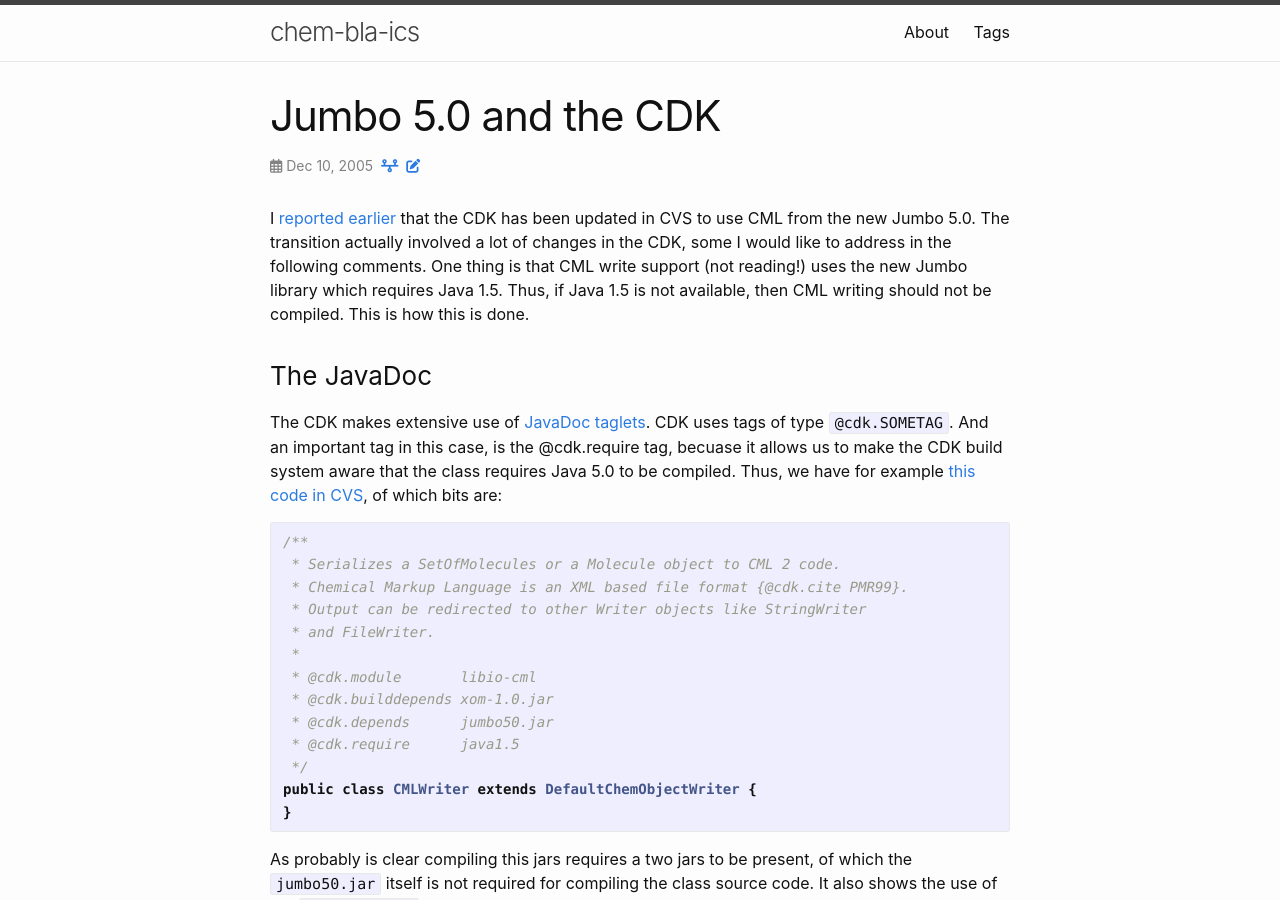
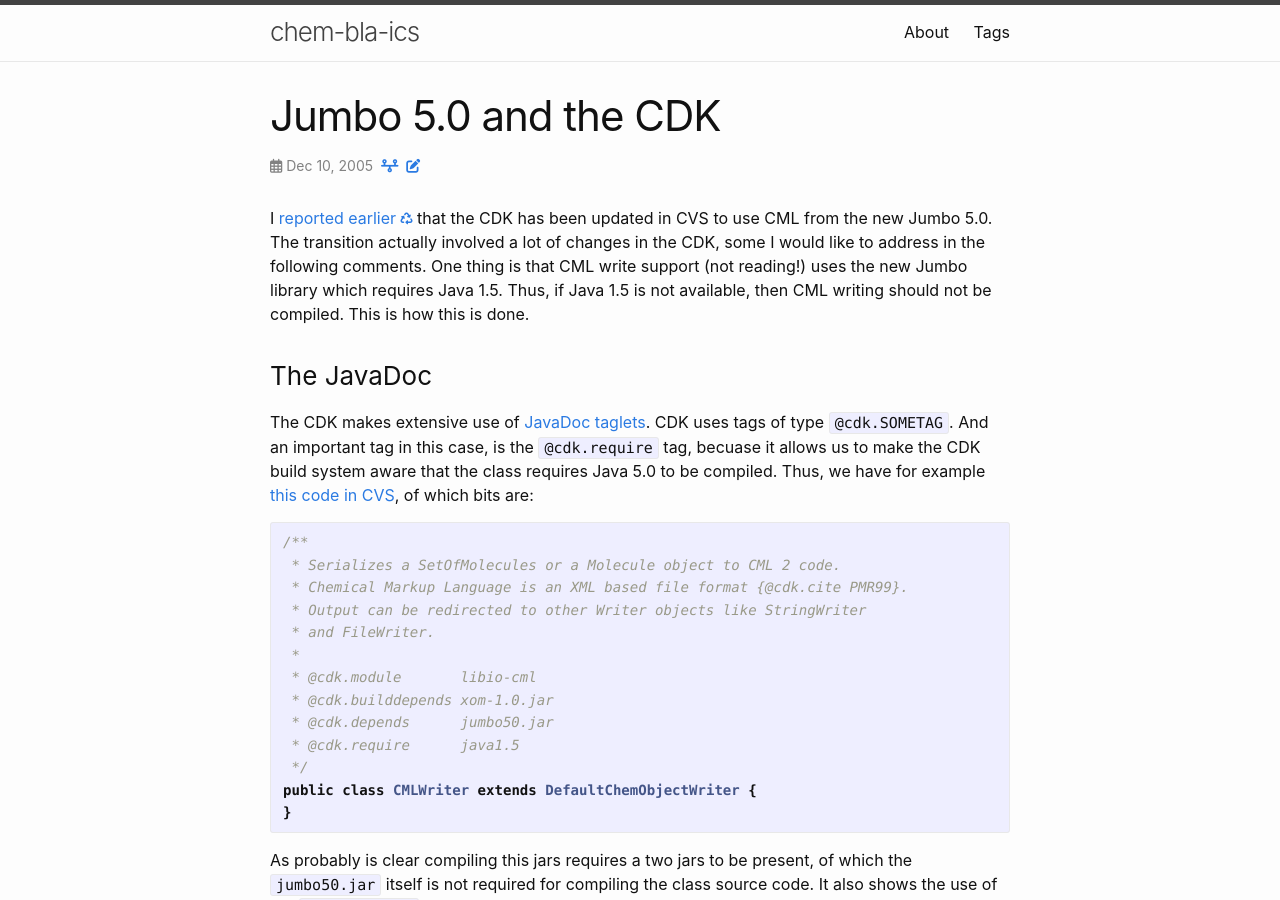
Before and after one commit to egonw/blog2, a Jekyll site: the page built from _posts/2005-12-10-jumbo-50-and-cdk.markdown, in a window 1280 px wide and 900 px high. Built offline with Jekyll 4.4.1, drawn with Linux system fonts in a browser that asks for light colours.

Commit message:
Updated a link and added missing code block

```diff
--- a/_posts/2005-12-10-jumbo-50-and-cdk.markdown
+++ b/_posts/2005-12-10-jumbo-50-and-cdk.markdown
@@ -6,7 +6,7 @@ blogger-link: https://chem-bla-ics.blogspot.com/2005/12/jumbo-50-and-cdk.html
 tags: cdk cml java
 ---
 
-I [reported earlier](http://chem-bla-ics.blogspot.com/2005/12/jumbo-50-and-cml-support-in-cdk.html) that the CDK has been updated in CVS to use
+I [reported earlier <i class="fa-solid fa-recycle fa-xs"></i>](https://egonw.github.io/blog/2005/12/08/jumbo-50-and-cml-support-in-cdk.html) that the CDK has been updated in CVS to use
 CML from the new Jumbo 5.0. The transition actually involved a lot of changes in the CDK, some I would like to address in the following comments.
 One thing is that CML write support (not reading!) uses the new Jumbo library which requires Java 1.5. Thus, if Java 1.5 is not available,
 then CML writing should not be compiled. This is how this is done.
@@ -14,7 +14,7 @@ then CML writing should not be compiled. This is how this is done.
 ### The JavaDoc
 
 The CDK makes extensive use of [JavaDoc taglets](http://java.sun.com/j2se/1.5.0/docs/guide/javadoc/taglet/spec/com/sun/tools/doclets/Taglet.html).
-CDK uses tags of type `@cdk.SOMETAG`. And an important tag in this case, is the @cdk.require tag, becuase it allows us to make the CDK build
+CDK uses tags of type `@cdk.SOMETAG`. And an important tag in this case, is the `@cdk.require` tag, becuase it allows us to make the CDK build
 system aware that the class requires Java 5.0 to be compiled. Thus, we have for example
 [this code in CVS](http://cvs.sourceforge.net/viewcvs.py/cdk/cdk/src/org/openscience/cdk/io/CMLWriter.java?rev=1.90&view=log), of which bits are:
 
```
